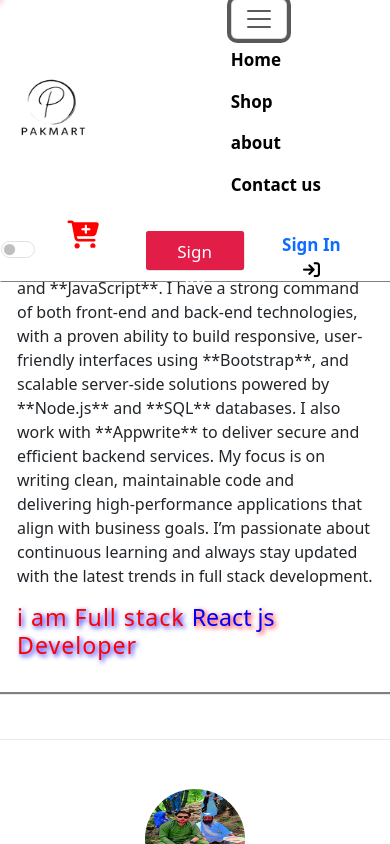
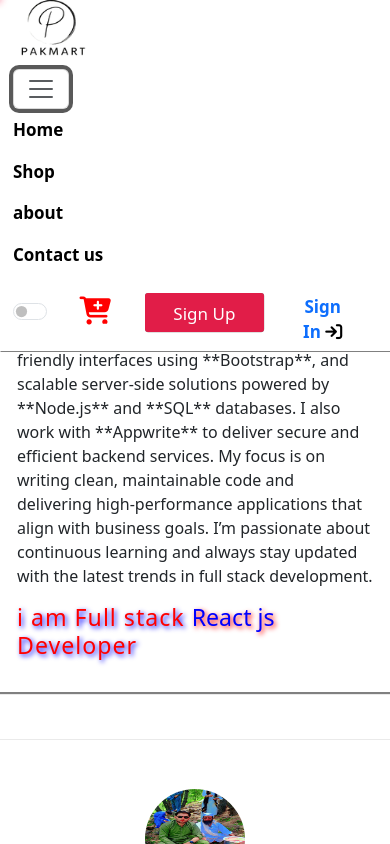
Before and after one commit to Satar532/Ecommerceapp, a React (Vite) app: page /about in a window 390 px wide. Both pictures are taken after a click on the button "Toggle navigation". Shown: the top 844 px of the page. Built offline with nearby package versions, Linux system fonts and the light colour scheme.

Commit message:
update new feature

```diff
--- a/src/Components/Aboutus.jsx
+++ b/src/Components/Aboutus.jsx
@@ -8,7 +8,7 @@ export default function Aboutus() {
       const clearint=setInterval(() => {
       setlan('')
       const random=Math.floor(Math.random()*4)
-      console.log(random)
+
       const languge=Language[random]
       setlan(languge)
 
--- a/src/Components/Header.jsx
+++ b/src/Components/Header.jsx
@@ -4,6 +4,7 @@ import logo from './logo.webp'
 import { useDispatch, useSelector } from 'react-redux'
 import { Logout } from '../Feature'
   import ProfileImg from './ProfileImg'
+  import './Index.css'
 export default function Header() {
   const lengths=useSelector((state)=>state.Procuct.leng)
   const Islogined=useSelector((state)=>state.Procuct.isLogined)
@@ -53,24 +54,25 @@ export default function Header() {
 
               </ul>
 
-    </div>
-  </div>
-</nav>
+
   <div classNameName="profileArea"style={{display:"flex",justifyContent:'space-between',paddingRight:"2em",gap:"24px",alignItems:"center"}}> <div className="form-check form-switch">
   <input className="form-check-input" type="checkbox" role="switch" id="switchCheckDefault" onClick={()=>Tooglethem()} />
   <label className="form-check-label" htmlFor="switchCheckDefault"></label>
 </div>
-<Link to="/cart"><i className='fas fa-cart-plus' style={{fontSize:"28px",color:"red"}}  ><button type="button" className="btn  position-relative">
+<Link to="/cart"><i className='fas fa-cart-plus' style={{fontSize:"28px",color:"red ",  }} id='icon'  ><button type="button" className="btn  position-relative">
   <span className="position-absolute top-0 start-100 translate-middle badge rounded-pill "style={{backgroundColor:lengths===0?"white":"red"}}>
 
     <span className="visually-hidden" >unread messages</span>
     {lengths}
   </span>
 </button>    </i></Link>
-  {!Islogined ?  <> <button   style={{padding:"8px 20px",height:"39px",backgroundColor:"#E11D48",border:"none",color:"white",fontSize:"17px",boxShadow:"0.1px 0.1px 0.1px 0.1px gray",borderRadius:"3px"}}> <Link to="/signup" style={{textDecoration:"none",color:"white"}}>  Sign Up</Link></button>
+  {!Islogined ?  <> <button  className='signup_btn'  style={{padding:"8px 20px",height:"39px",backgroundColor:"#E11D48",border:"none",color:"white",fontSize:"17px",boxShadow:"0.1px 0.1px 0.1px 0.1px gray",borderRadius:"3px"}}> <Link to="/signup" style={{textDecoration:"none",color:"white"}} >  Sign Up</Link></button>
   <button  style={{padding:"0px 6px",height:"37px",border:"none",color:"red",backgroundColor:'white',fontWeight:"550"}}> <Link to='/login'style={{textDecoration:"none"}} > Sign In</Link>  <i className="fas fa-sign-in  text-black"></i> </button></> :<> <ProfileImg/>  <button style={{padding:"8px 20px",height:"39px",backgroundColor:"#E11D48",border:"none",color:"white",fontSize:"17px",boxShadow:"0.1px 0.1px 0.1px 0.1px gray",borderRadius:"3px"}} onClick={()=> dispatch(Logout()) } > Logout </button> </>}
 
   </div>
+  </div>
+  </div>
+</nav>
     </div>
     <hr style={{position:"relative",bottom:"0.8em"}} />
 
--- a/src/Components/Index.css
+++ b/src/Components/Index.css
@@ -58,4 +58,13 @@
    #image{
     margin-top: 2em;
    }
+   #icon{
+      /* border:1px solid green; */
+      position: relative;
+      top: 0.5em;
+   }
+   .signup_btn{
+     width: 150px;
+   }
+
 }
--- a/src/Components/ProfileImg.jsx
+++ b/src/Components/ProfileImg.jsx
@@ -17,7 +17,7 @@ function ProfileImg() {
     }
   return (
     <div>
-     <img src={Image?Image:icon} alt="" onClick={togglepr}  style={{borderRadius:"50%",border:"1px solid red",padding:"4px 4px" }} width="40px" height="40px" />
+     <img src={Image?Image:icon} alt="" onClick={togglepr}  style={{borderRadius:"50%",border:"2px solid red",padding:"4px 4px" }} width="40px" height="40px" />
 
     </div>
   )
```
